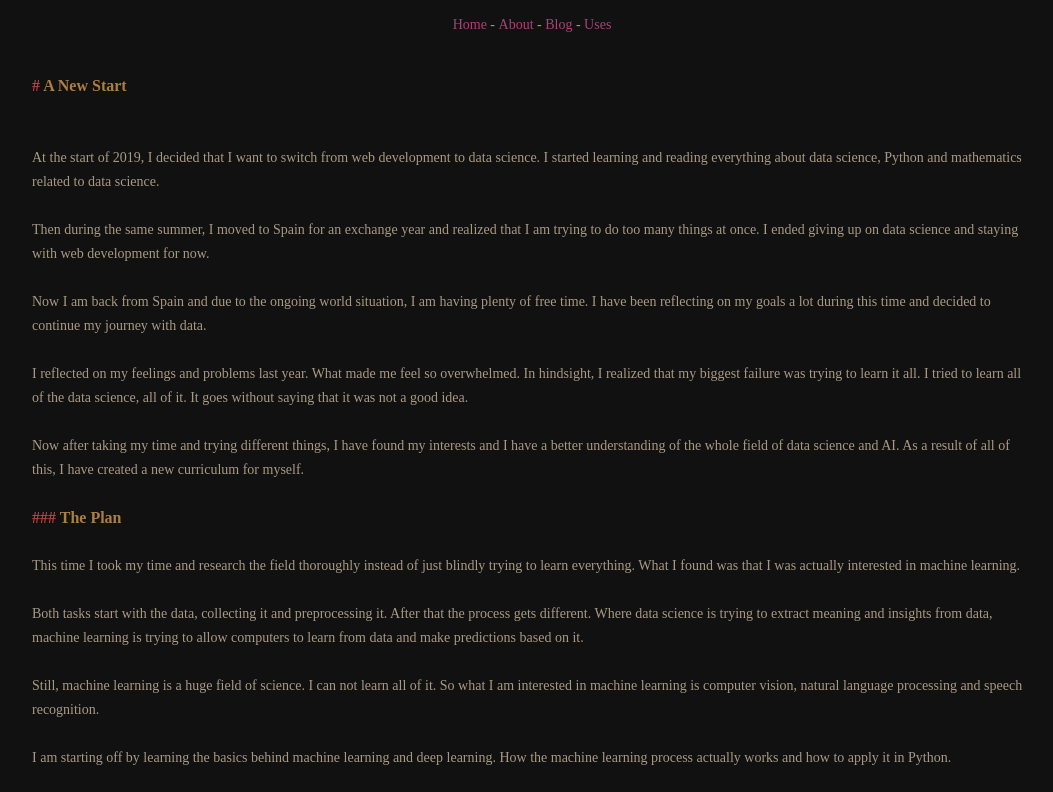
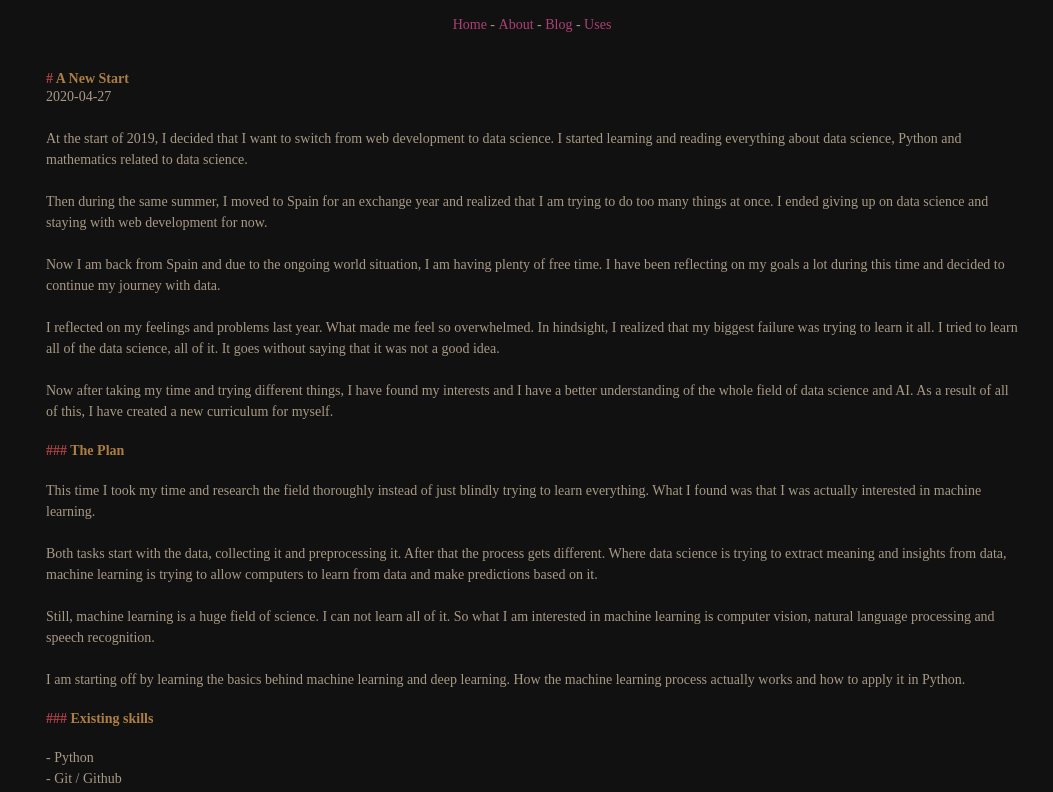
Before and after one commit to emilrwx/emilrwx_website, a Next.js app: page /posts/a-new-start in a window 1280 px wide. Shown: the top 792 px of the page, without its empty margins (108-1161 px from the left). Built offline with nearby package versions, Linux system fonts and the light colour scheme.

Commit message:
fix styling errors

```diff
--- a/pages/blog.js
+++ b/pages/blog.js
@@ -16,7 +16,7 @@ export default function Blog (props) {
         <ul>
           {props.posts.map(function (post, idx) {
             return (
-              <li key={idx}>
+              <li key={idx}>{post.date}:&nbsp;
                 <Link href={'/posts/' + post.slug}>
                   <a>{post.title}</a>
                 </Link>
--- a/pages/posts/[slug].js
+++ b/pages/posts/[slug].js
@@ -2,7 +2,7 @@ import PostLayout from '@layouts/post'
 import { getPostBySlug, getAllPosts } from "@api"
 
 export default function Post(props) {
-  return <PostLayout title={props.title} content={props.content}/>
+  return <PostLayout title={props.title} date={props.date} content={props.content}/>
 }
 
 export async function getStaticProps(context) {
--- a/styles/Layout.module.css
+++ b/styles/Layout.module.css
@@ -33,4 +33,5 @@
   max-width: 1000px;
   padding: 0 1rem;
   min-height: calc(100vh - 50px - 2rem);
+  box-sizing: border-box;
 }
--- a/styles/globals.css
+++ b/styles/globals.css
@@ -12,12 +12,14 @@ html {
   background: var(--bg);
   margin: 0;
   padding: 0;
+  font-size: 14px;
+  line-height: 1.5rem;
 }
 
 body {
+  box-sizing: border-box;
   background: var(--bg);
   font-size: 14px;
-  line-height: 1.5rem;
   font-family: 'JetBrains Mono';
   margin: 0;
   padding: 0;
@@ -44,6 +46,7 @@ a:hover {
 p,
 li {
   color: var(--textNormal);
+  line-height: 1.5rem;
 }
 
 h1,
@@ -53,6 +56,7 @@ h4,
 h5,
 h6 {
   font-size: 1rem;
+  line-height: 1.1rem;
   color: var(--textTitle);
   margin-top: 1.5rem;
   margin-bottom: 1.5rem;
```
